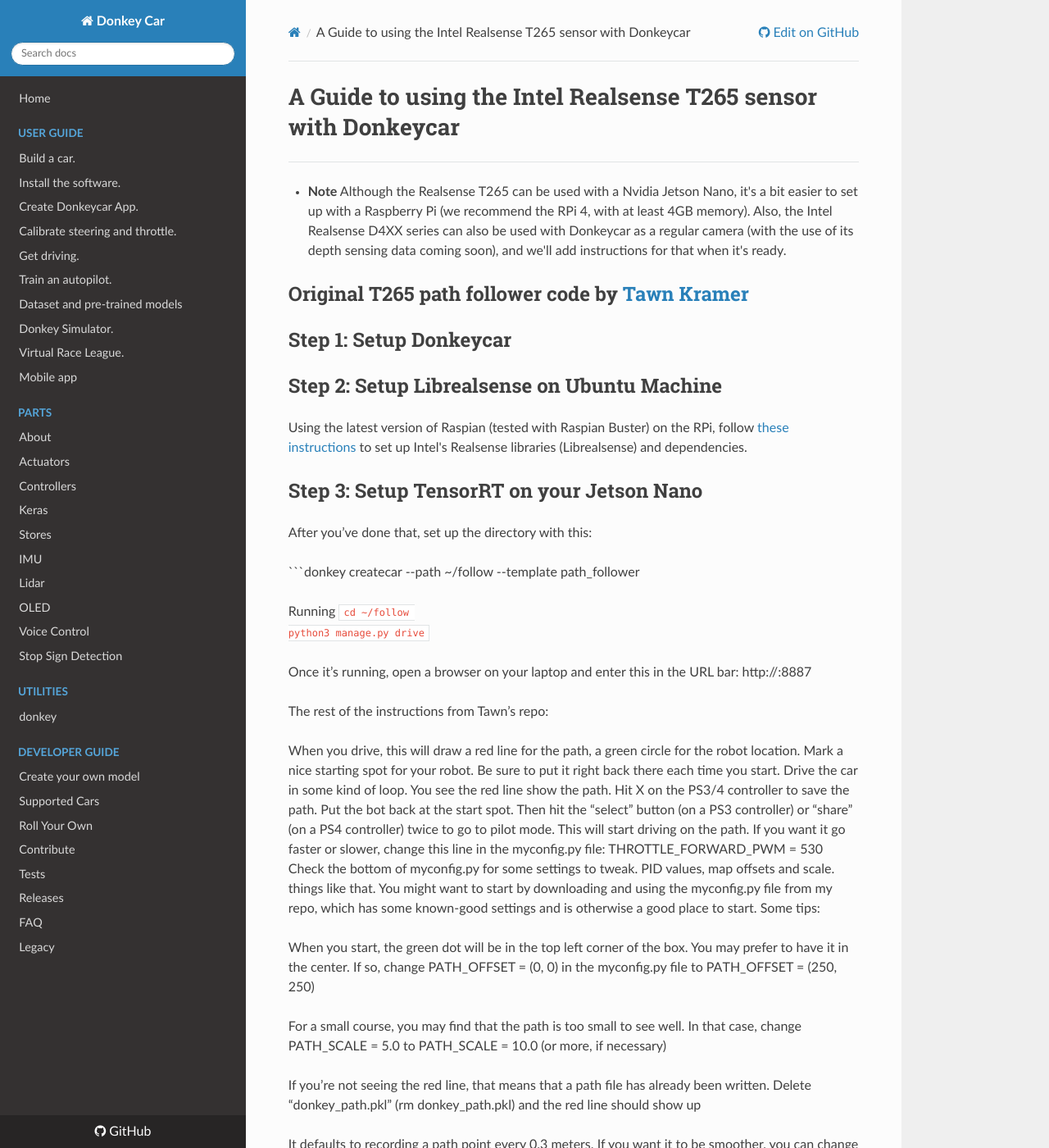
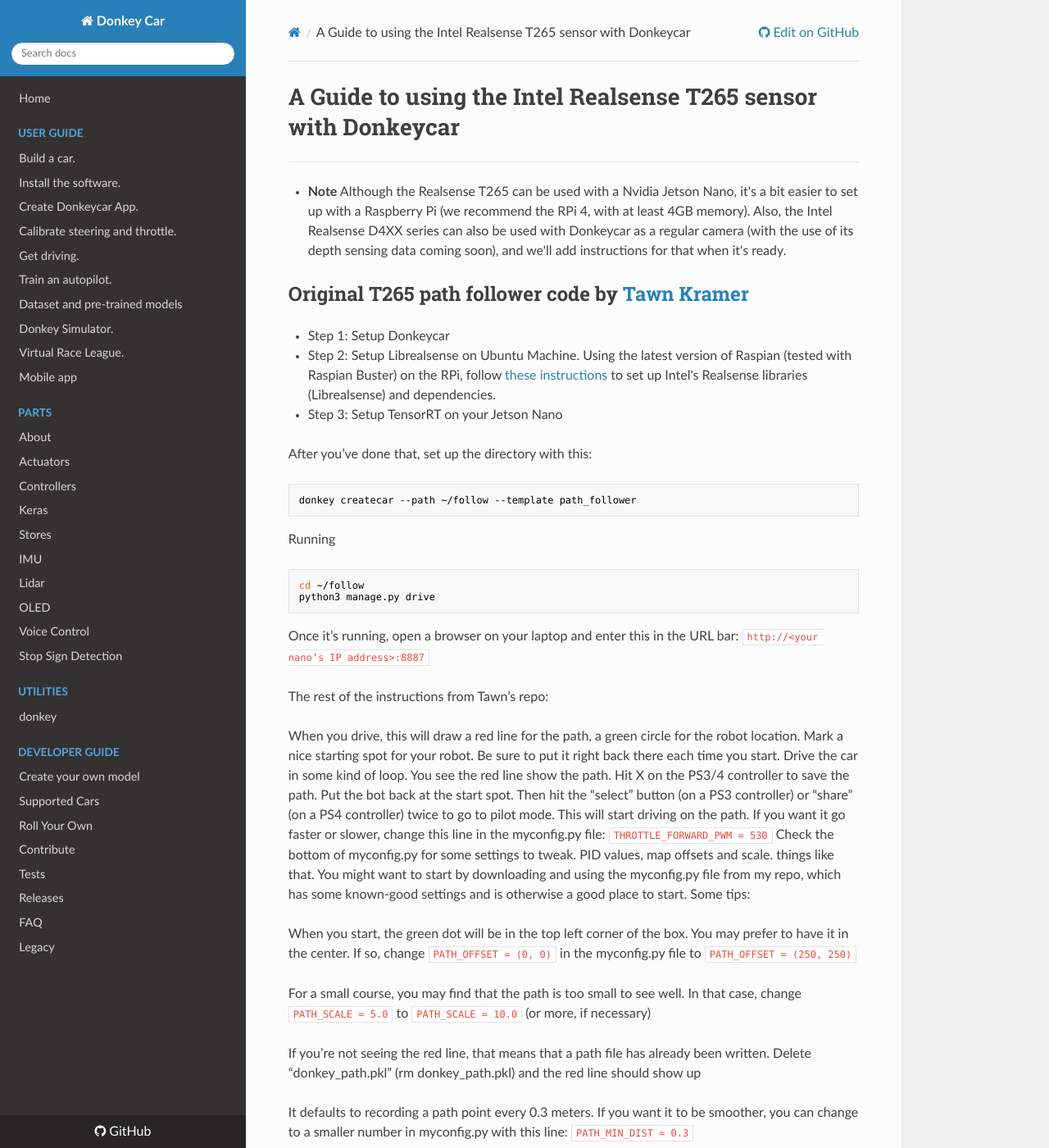
Before and after one commit to autorope/donkeydocs, an MkDocs documentation site: the page built from docs/guide/robot_sbc/intelt265.md, in a window 1280 px wide and 1400 px high. Shown: the whole window at 82% size. Built offline with MkDocs 1.6.1, drawn with Linux system fonts in a browser that asks for light colours; nearby versions of some CDN libraries; old or Windows-style settings are respelled for this version of MkDocs; some of the changed text lies outside the part shown.

Commit message:
Fix small formatting issues

````diff
--- a/docs/guide/robot_sbc/intelt265.md
+++ b/docs/guide/robot_sbc/intelt265.md
@@ -4,26 +4,28 @@
 
 * **Note** Although the Realsense T265 can be used with a Nvidia Jetson Nano, it's a bit easier to set up with a Raspberry Pi (we recommend the RPi 4, with at least 4GB memory). Also, the Intel Realsense D4XX series can also be used with Donkeycar as a regular camera (with the use of its depth sensing data coming soon), and we'll add instructions for that when it's ready.
 
-Original T265 path follower code by [Tawn Kramer](https://github.com/tawnkramer/donkey)
-----
+## Original T265 path follower code by [Tawn Kramer](https://github.com/tawnkramer/donkey)
 
-## Step 1: Setup Donkeycar
+* Step 1: Setup Donkeycar
 
-## Step 2: Setup Librealsense on Ubuntu Machine
-
+* Step 2: Setup Librealsense on Ubuntu Machine.
 Using the latest version of Raspian (tested with Raspian Buster) on the RPi, follow [these instructions](https://github.com/IntelRealSense/librealsense/blob/master/doc/installation_raspbian.md) to set up Intel's Realsense libraries (Librealsense) and dependencies.
 
-## Step 3: Setup TensorRT on your Jetson Nano
+* Step 3: Setup TensorRT on your Jetson Nano
 
 After you’ve done that, set up the directory with this:
 
-```donkey createcar --path ~/follow --template path_follower
+```bash
+donkey createcar --path ~/follow --template path_follower
+```
 
 Running
-``` cd ~/follow
-python3 manage.py drive```
+```bash
+cd ~/follow
+python3 manage.py drive
+```
 
-Once it’s running, open a browser on your laptop and enter this in the URL bar: http://<your nano’s IP address>:8887
+Once it’s running, open a browser on your laptop and enter this in the URL bar: `http://<your nano’s IP address>:8887`
 
 The rest of the instructions from Tawn’s repo:
 
@@ -32,14 +34,14 @@ Mark a nice starting spot for your robot. Be sure to put it right back there eac
 Drive the car in some kind of loop. You see the red line show the path.
 Hit X on the PS3/4 controller to save the path.
 Put the bot back at the start spot.
-Then hit the “select” button (on a PS3 controller) or “share” (on a PS4 controller) twice to go to pilot mode. This will start driving on the path. If you want it go faster or slower, change this line in the myconfig.py file: THROTTLE_FORWARD_PWM = 530
+Then hit the “select” button (on a PS3 controller) or “share” (on a PS4 controller) twice to go to pilot mode. This will start driving on the path. If you want it go faster or slower, change this line in the myconfig.py file: `THROTTLE_FORWARD_PWM = 530`
 Check the bottom of myconfig.py for some settings to tweak. PID values, map offsets and scale. things like that. You might want to start by downloading and using the myconfig.py file from my repo, which has some known-good settings and is otherwise a good place to start.
 Some tips:
 
-When you start, the green dot will be in the top left corner of the box. You may prefer to have it in the center. If so, change PATH_OFFSET = (0, 0) in the myconfig.py file to PATH_OFFSET = (250, 250)
+When you start, the green dot will be in the top left corner of the box. You may prefer to have it in the center. If so, change `PATH_OFFSET = (0, 0)` in the myconfig.py file to `PATH_OFFSET = (250, 250)`
 
-For a small course, you may find that the path is too small to see well. In that case, change PATH_SCALE = 5.0 to PATH_SCALE = 10.0 (or more, if necessary)
+For a small course, you may find that the path is too small to see well. In that case, change `PATH_SCALE = 5.0` to `PATH_SCALE = 10.0` (or more, if necessary)
 
 If you’re not seeing the red line, that means that a path file has already been written. Delete “donkey_path.pkl” (rm donkey_path.pkl) and the red line should show up
 
-It defaults to recording a path point every 0.3 meters. If you want it to be smoother, you can change to a smaller number in myconfig.py with this line: PATH_MIN_DIST = 0.3
+It defaults to recording a path point every 0.3 meters. If you want it to be smoother, you can change to a smaller number in myconfig.py with this line: `PATH_MIN_DIST = 0.3`
````
